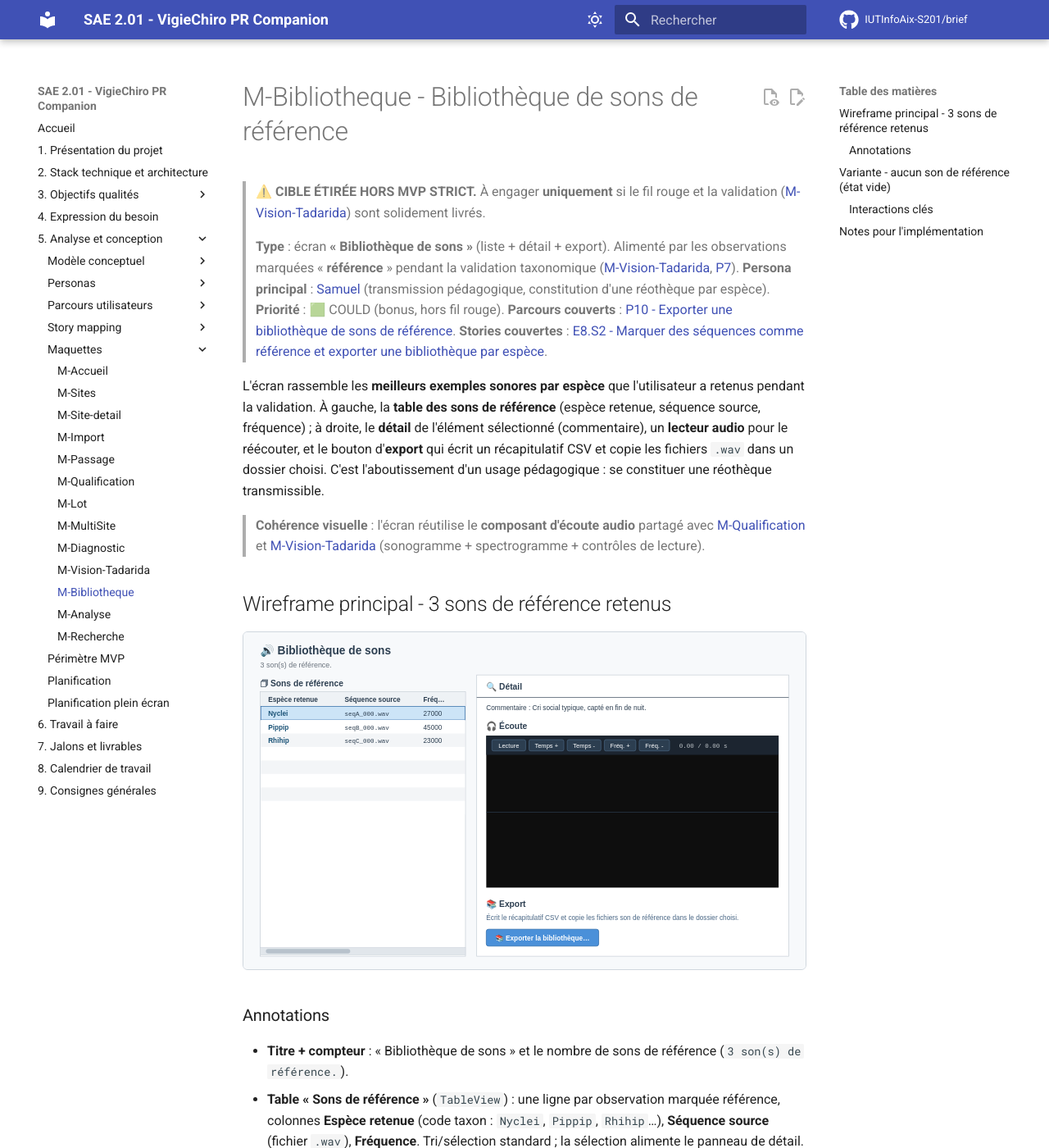
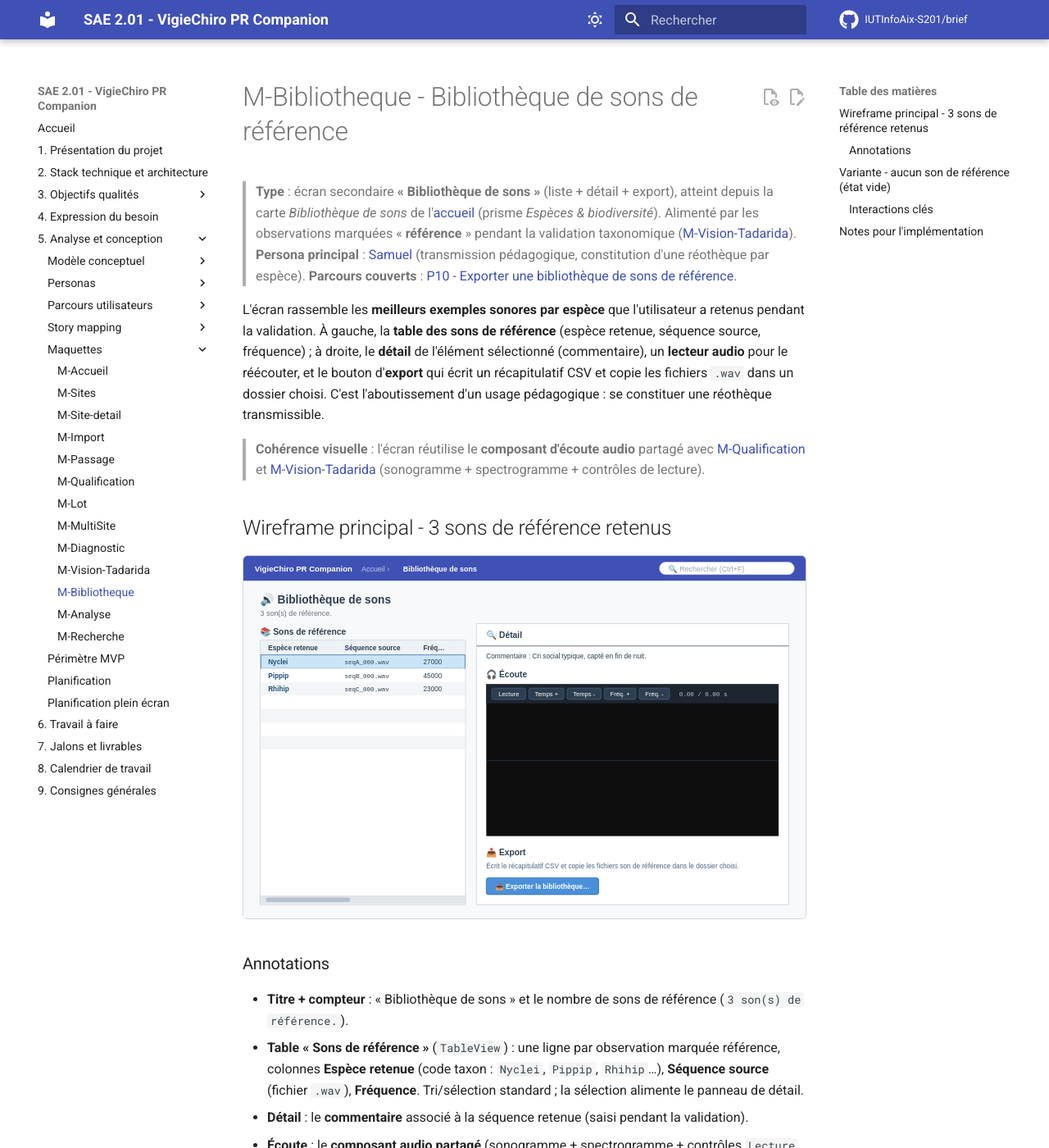
Before and after one commit to IUTInfoAix-S201/brief, an MkDocs documentation site: the page built from docs/Analyse et conception/Maquettes/M-Bibliotheque.md, in a window 1280 px wide and 1400 px high. Shown: the whole window at 82% size. Built offline with MkDocs 1.6.1 and Material for MkDocs 9.7.7, drawn with Linux system fonts in a browser that asks for light colours; comment, search, counter and statistics services are not loaded; some of the changed text lies outside the part shown.

Commit message:
refonte(maquette): M-Bibliotheque « tel que construit » (#18)
- ajout du bandeau chrome (indigo + fil d Ariane « Accueil › Bibliothèque de
  sons » + recherche), contenu décalé sous le chrome via un groupe translate
- retrait du cadre prospectif (CIBLE ÉTIRÉE HORS MVP, priorité COULD) et des
  renvois story (E8.S2/E7.S4/E0.S5) : écran décrit comme atteint depuis la
  carte d accueil du prisme « Espèces & biodiversité »
- emojis alignés sur le FXML réel : 📚 Sons de référence, 📤 Export / 📤
  Exporter la bibliothèque… (étaient 🗇/📚)

```diff
--- a/docs/Analyse et conception/Maquettes/M-Bibliotheque.md
+++ b/docs/Analyse et conception/Maquettes/M-Bibliotheque.md
@@ -1,12 +1,8 @@
 # M-Bibliotheque - Bibliothèque de sons de référence
 
-> **⚠️ CIBLE ÉTIRÉE HORS MVP STRICT.** À engager **uniquement** si le fil rouge et la validation ([M-Vision-Tadarida](M-Vision-Tadarida.md)) sont solidement livrés.
->
-> **Type** : écran **« Bibliothèque de sons »** (liste + détail + export). Alimenté par les observations marquées « **référence** » pendant la validation taxonomique ([M-Vision-Tadarida](M-Vision-Tadarida.md), [P7](../Parcours%20utilisateurs/P7%20-%20Valider%20les%20résultats%20Tadarida.md)).
+> **Type** : écran secondaire **« Bibliothèque de sons »** (liste + détail + export), atteint depuis la carte *Bibliothèque de sons* de l'[accueil](M-Accueil.md) (prisme *Espèces & biodiversité*). Alimenté par les observations marquées « **référence** » pendant la validation taxonomique ([M-Vision-Tadarida](M-Vision-Tadarida.md)).
 > **Persona principal** : [Samuel](../Personas/Samuel.md) (transmission pédagogique, constitution d'une réothèque par espèce).
-> **Priorité** : 🟩 COULD (bonus, hors fil rouge).
 > **Parcours couverts** : [P10 - Exporter une bibliothèque de sons de référence](../Parcours%20utilisateurs/P10%20-%20Exporter%20une%20bibliothèque%20de%20sons%20de%20référence.md).
-> **Stories couvertes** : [E8.S2 - Marquer des séquences comme référence et exporter une bibliothèque par espèce](../Story%20mapping/E8%20-%20Productivité%20avancée%20Tadarida.md#e8s2).
 
 L'écran rassemble les **meilleurs exemples sonores par espèce** que l'utilisateur a retenus pendant la validation. À gauche, la **table des sons de référence** (espèce retenue, séquence source, fréquence) ; à droite, le **détail** de l'élément sélectionné (commentaire), un **lecteur audio** pour le réécouter, et le bouton d'**export** qui écrit un récapitulatif CSV et copie les fichiers `.wav` dans un dossier choisi. C'est l'aboutissement d'un usage pédagogique : se constituer une réothèque transmissible.
 
@@ -15,8 +11,14 @@ L'écran rassemble les **meilleurs exemples sonores par espèce** que l'utilisat
 ## Wireframe principal - 3 sons de référence retenus
 
 <div markdown="0">
-<svg xmlns="http://www.w3.org/2000/svg" viewBox="0 0 1000 600" role="img" aria-label="Maquette M-Bibliotheque - bibliotheque de sons de reference" style="max-width: 100%; height: auto; border: 1px solid #d0d7de; border-radius: 6px; background: #f7f9fb;">
+<svg xmlns="http://www.w3.org/2000/svg" viewBox="0 0 1000 644" role="img" aria-label="Maquette M-Bibliotheque - bibliotheque de sons de reference" style="max-width: 100%; height: auto; border: 1px solid #d0d7de; border-radius: 6px; background: #f7f9fb;">
   <style>
+    .chrome { fill: #3f51b5; }
+    .chrometxt { fill: #ffffff; font: 600 14px sans-serif; }
+    .crumb { fill: #c5cae9; font: 13px sans-serif; }
+    .crumb-curr { fill: #ffffff; font: 700 13px sans-serif; }
+    .search { fill: #ffffff; stroke: #c5cae9; stroke-width: 1; }
+    .search-txt { fill: #9aa0b3; font: 13px sans-serif; }
     .pagetitle { font: 700 22px sans-serif; fill: #2c3e50; }
     .pagesub { font: 13px sans-serif; fill: #6a737d; }
     .section-title { font: 600 15px sans-serif; fill: #2c3e50; }
@@ -43,12 +45,21 @@ L'écran rassemble les **meilleurs exemples sonores par espèce** que l'utilisat
     .btn-txt { fill: #ffffff; font: 600 12px sans-serif; }
   </style>
 
-  <rect x="0" y="0" width="1000" height="600" fill="#f7f9fb"/>
+  <rect x="0" y="0" width="1000" height="644" fill="#f7f9fb"/>
+
+  <rect x="0" y="0" width="1000" height="44" class="chrome"/>
+  <text x="20" y="28" class="chrometxt">VigieChiro PR Companion</text>
+  <text x="210" y="28" class="crumb">Accueil  ›  </text>
+  <text x="284" y="28" class="crumb-curr">Bibliothèque de sons</text>
+  <rect x="740" y="11" width="240" height="22" rx="11" class="search"/>
+  <text x="756" y="27" class="search-txt">🔍  Rechercher (Ctrl+F)</text>
+
+  <g transform="translate(0,44)">
   <text x="30" y="40" class="pagetitle">🔊 Bibliothèque de sons</text>
   <text x="30" y="62" class="pagesub">3 son(s) de référence.</text>
 
   <!-- ===== Colonne gauche : table des sons de référence ===== -->
-  <text x="30" y="96" class="section-title">🗇 Sons de référence</text>
+  <text x="30" y="96" class="section-title">📚 Sons de référence</text>
   <rect x="30" y="106" width="365" height="470" class="panel"/>
   <!-- entête colonnes -->
   <rect x="30" y="106" width="365" height="26" class="table-head"/>
@@ -101,10 +112,11 @@ L'écran rassemble les **meilleurs exemples sonores par espèce** que l'utilisat
   <line x1="432" y1="320" x2="952" y2="320" class="specto-split"/>
 
   <!-- Export -->
-  <text x="432" y="488" class="section-title">📚 Export</text>
+  <text x="432" y="488" class="section-title">📤 Export</text>
   <text x="432" y="512" class="export-txt">Écrit le récapitulatif CSV et copie les fichiers son de référence dans le dossier choisi.</text>
   <rect x="432" y="528" width="200" height="30" rx="4" class="btn-primary"/>
-  <text x="532" y="548" class="btn-txt" text-anchor="middle">📚 Exporter la bibliothèque…</text>
+  <text x="532" y="548" class="btn-txt" text-anchor="middle">📤 Exporter la bibliothèque…</text>
+  </g>
 </svg>
 </div>
 
@@ -141,7 +153,7 @@ Tant qu'aucune observation n'a été marquée « référence » pendant la valid
   <text x="180" y="91" class="col-head">Séquence source</text>
   <text x="197" y="124" class="empty" text-anchor="middle">Aucun contenu dans la table</text>
   <rect x="432" y="120" width="200" height="30" rx="4" class="btn-disabled"/>
-  <text x="532" y="140" class="btn-disabled-txt" text-anchor="middle">📚 Exporter la bibliothèque…</text>
+  <text x="532" y="140" class="btn-disabled-txt" text-anchor="middle">📤 Exporter la bibliothèque…</text>
 </svg>
 </div>
 
```
Also changed, not shown: other parts of docs/Analyse et conception/Maquettes/M-Bibliotheque.md (+1 -1 lines).
